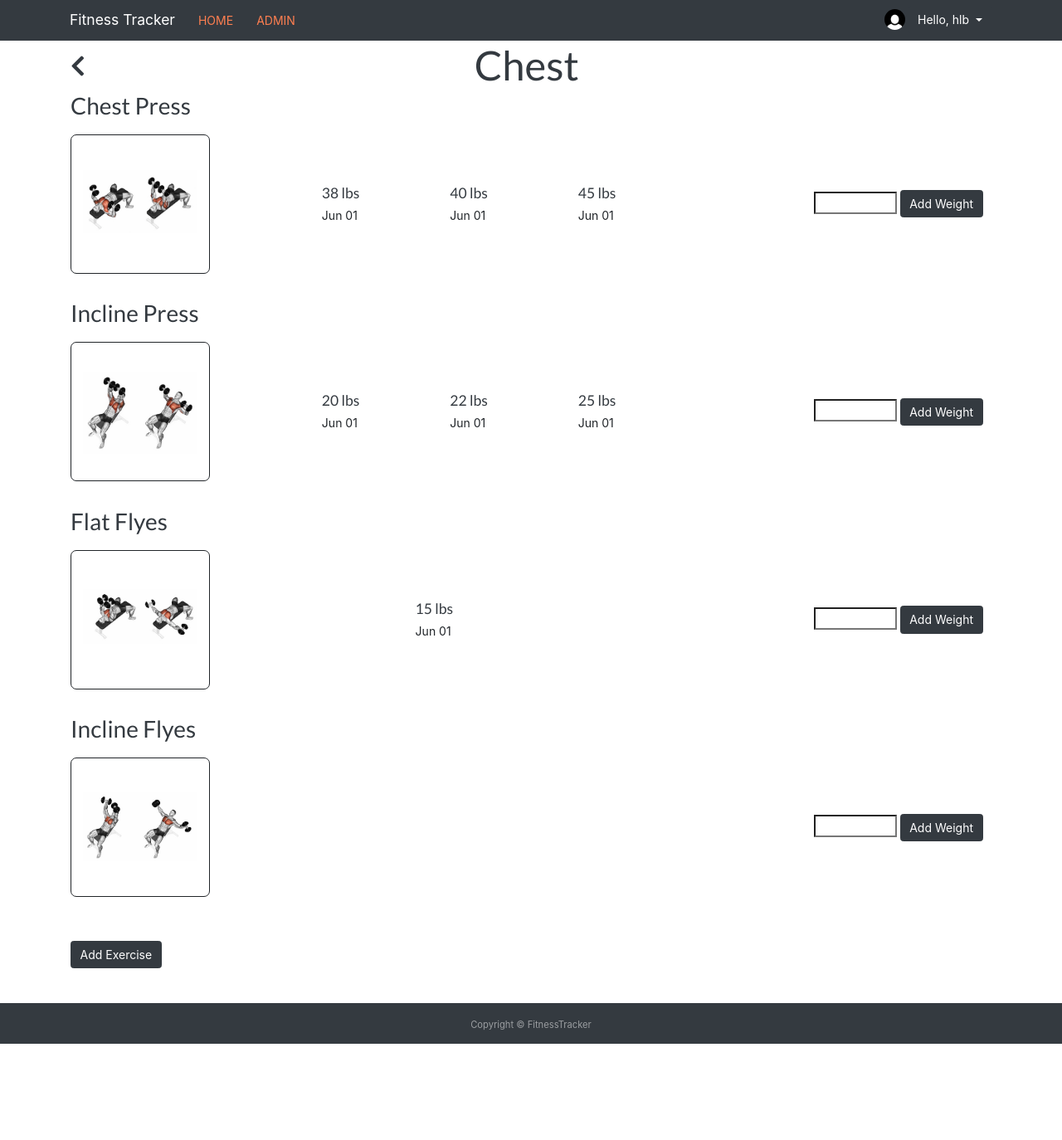
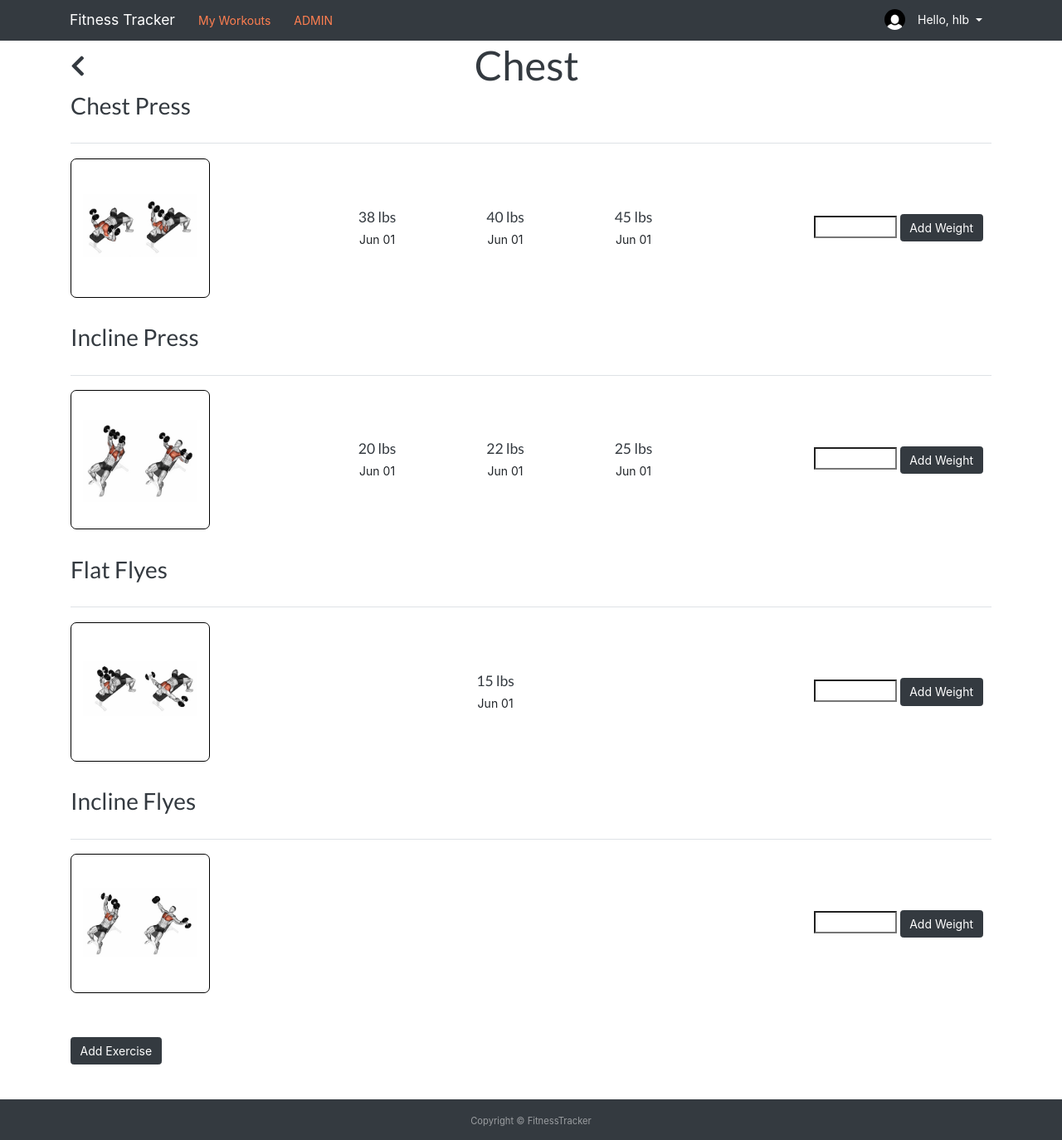
Before and after one commit to Hlbenjamin/FitnessTracker, a Django app: page /workout/1/ in a window 1280 px wide. Shown: the whole page at 83% size. Before the commit the page ends 1258 px from the top, so only its background shows below. Run offline with Django 3.2, Linux system fonts and the light colour scheme; a user stored in the database is signed in; data comes from the database, SQL or seed files in the repository; some libraries are stand-ins or nearby versions.

Commit message:
Update templates for better UI

```diff
--- a/workouts/models.py
+++ b/workouts/models.py
@@ -47,5 +47,6 @@ class Weight(models.Model):
     exercise = models.ForeignKey(Exercise, on_delete=models.CASCADE, related_name='exercise')
     weight = models.DecimalField(decimal_places=0, max_digits=10000)
     date_posted = models.DateTimeField(default=timezone.now)
+
     def __str__(self):
         return f'{self.weight}'
--- a/workouts/static/workouts/main.css
+++ b/workouts/static/workouts/main.css
@@ -2,8 +2,9 @@
     margin-top: calc(30vh - 10.5rem);
 }
 
+
 a {
-    color: black;
+    color: black ;
 }
 
 body main {
@@ -103,6 +104,10 @@ td {
     float: left;
     padding: 1rem 0rem;
 }
+.workout-box:hover {
+    box-shadow: 0rem 0rem .2rem coral;
+}
+
 
 /* Home Page */
 .exercise-bigbox {
--- a/workouts/templates/workouts/base.html
+++ b/workouts/templates/workouts/base.html
@@ -30,7 +30,10 @@
             <nav class="nav navbar-dark bg-dark py-2">
                 <div class="container nav">
                 <a class="navbar-brand" href="{% url 'workouts_home' %}">Fitness Tracker</a>
-                <a class="nav-link" href="{% url 'workouts_home' %}">HOME</a>
+                <a class="nav-link" href="{% url 'workouts_home' %}">My Workouts</a>
+                <!-- {% for workout in workouts %}
+                  <a class="nav-link"href="{% url 'workouts_workout' workout.id %}">{{ workout }}</a>
+                {% endfor %} -->
                 <a class="nav-link"href="/admin/">ADMIN</a>
                 <div class="dropdown ml-auto">
                   {% if user.is_authenticated %}
--- a/workouts/templates/workouts/home.html
+++ b/workouts/templates/workouts/home.html
@@ -10,10 +10,10 @@
     {% endif %}
     <h1 class="display-4">My Workouts</h1>
     {% for workout in workouts %}
-    <a class="text-decoration-none" href="{% url 'workouts_workout' workout.id %}"><h2 class="big-link">{{ workout.workout_name }}</h2></a>
+    <h2 class="big-link">{{ workout.workout_name }}</h2>
     <div class="execise-bigbox">
         {% for exercise in workout.exercise %}
-        <a href="{% url 'workouts_exercise' exercise.id %}">
+        <a href="{% url 'workouts_workout' workout.id %}#{{ exercise.exercise_name }}">
             <div class="exercise-box">
                 <h5 class="home-title">{{ exercise.exercise_name }}</h5>
                 <img class="exercise-image" src="/media/exercise_pics/{{ exercise }}.jpg" alt="">
--- a/workouts/templates/workouts/workout.html
+++ b/workouts/templates/workouts/workout.html
@@ -7,18 +7,21 @@
     </div>
 </div>
         {% for exercise in workout.exercise %}
-        <a class="text-decoration-none" href="{% url 'workouts_exercise' exercise.id %}"><h2 class="big-link">{{ exercise.exercise_name }}</h2></a>
-        <table class="table table-borderless">
+        <h2 class="big-link">{{ exercise.exercise_name }}</h2>
+        <table class="table">
             <tr>
                 <td class="pl-0">
-                    <div class="workout-box">
-                        <br>
-                        <img class="workout-image ml-0" src="/media/exercise_pics/{{ exercise }}.jpg" alt="">
-                    </div>
+                    <a href="{% url 'workouts_exercise' exercise.id %}">
+                        <div class="workout-box">
+                            <br>
+                            <img class="workout-image ml-0" src="/media/exercise_pics/{{ exercise }}.jpg" alt="">
+                        </div>
+                    </a>
                 </td>
                 {% for weight in exercise.weight|dictsortreversed:"date_posted"|slice:"3" reversed %}
-                <td class="table-data">
-                    <h5>{{ weight.weight }} lbs</h5><p>{{ weight.date_posted|date:'M d' }}</p>
+                <td class="table-data text-center">
+                    <h5>{{ weight.weight }} lbs</h5>
+                    <p>{{ weight.date_posted|date:'M d' }}</p>
                 </td>
 
                 {% endfor %}
```
Also changed, not shown: workouts/migrations/0003_weight_weight_count.py (added), workouts/migrations/0004_remove_weight_weight_count.py (added).
